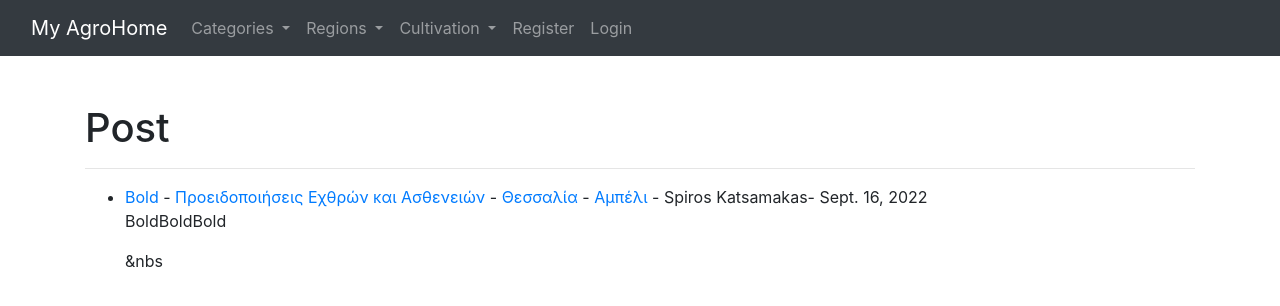
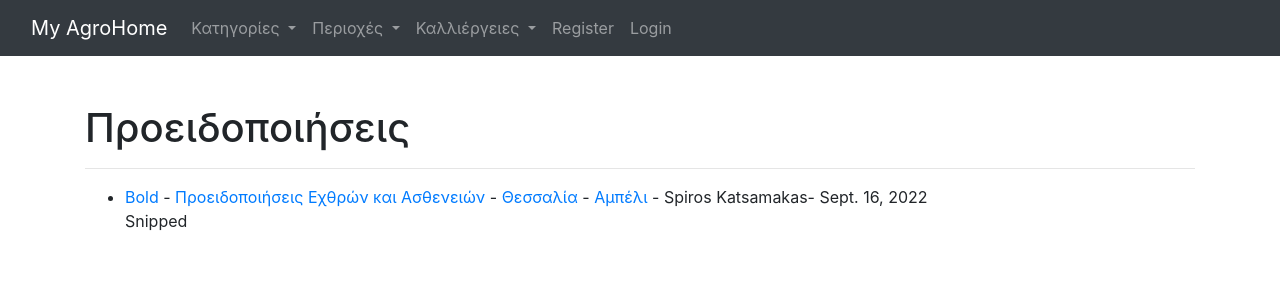
Before and after one commit to spiroskatsamakas/simpleblog2, a Django app: page / in a window 1280 px wide. Shown: the top 306 px of the page. Run offline with Django 3.2, Linux system fonts and the light colour scheme; data comes from the database, SQL or seed files in the repository; both versions use the stored data as it was after the commit; some libraries are stand-ins or nearby versions.

Commit message:
Modified templates to display posts from database.

```diff
--- a/ablog/settings.py
+++ b/ablog/settings.py
@@ -40,6 +40,7 @@ INSTALLED_APPS = [
     'django.contrib.staticfiles',
     'theblog',
     'members',
+    'ckeditor',
 ]
 
 MIDDLEWARE = [
--- a/theblog/forms.py
+++ b/theblog/forms.py
@@ -30,7 +30,7 @@ for item in choices:
 class PostForm(forms.ModelForm):
     class Meta:
             model = Post
-            fields = ('title', 'title_tag', 'author', 'category', 'region', 'cultivation', 'body')
+            fields = ('title', 'title_tag', 'author', 'category', 'region', 'cultivation', 'body','snippet',)
             widgets = {
                 'title': forms.TextInput(attrs={'class': 'form-control'}),
                 'title_tag': forms.TextInput(attrs={'class': 'form-control'}),
@@ -40,18 +40,18 @@ class PostForm(forms.ModelForm):
                 'region': forms.Select(choices=choice_list1, attrs={'class': 'form-control'}),
                 'cultivation': forms.Select(choices=choice_list2 , attrs={'class': 'form-control'}),
                 'body': forms.Textarea(attrs={'class': 'form-control'}),
-                #'snippet': forms.Textarea(attrs={'class': 'form-control'}),
+                'snippet': forms.Textarea(attrs={'class': 'form-control'}),
             }
 
 class EditForm(forms.ModelForm):
 	class Meta:
 		model = Post
-		fields = ('title', 'title_tag', 'body')
+		fields = ('title', 'title_tag', 'body', 'snippet')
 
 		widgets = {
 			'title': forms.TextInput(attrs={'class': 'form-control'}),
 			'title_tag': forms.TextInput(attrs={'class': 'form-control'}),
 			#'author': forms.Select(attrs={'class': 'form-control'}),
 			'body': forms.Textarea(attrs={'class': 'form-control'}),
-			#'snippet': forms.Textarea(attrs={'class': 'form-control'}),
+			'snippet': forms.Textarea(attrs={'class': 'form-control'}),
 		}
--- a/theblog/models.py
+++ b/theblog/models.py
@@ -2,6 +2,7 @@ from django.db import models
 from django.contrib.auth.models import User
 from django.urls import reverse
 from datetime import datetime, date
+from ckeditor.fields import RichTextField
 
 # Create your models here.
 
@@ -40,11 +41,13 @@ class Post(models.Model):
     title = models.CharField(max_length=255)
     title_tag = models.CharField(max_length=255)
     author = models.ForeignKey(User, on_delete=models.CASCADE)
-    body = models.TextField()
+    #body = models.TextField()
+    body = RichTextField(blank=True, null=True)
     post_date = models.DateField(auto_now_add=True)
     category = models.CharField(max_length=255, default='coding')
     region = models.CharField(max_length=255, default='thessaly')
     cultivation = models.CharField(max_length=255, default='tomato')
+    snippet = models.CharField(max_length=255, default='Snipped')
 
     def __str__(self):
             return self.title + ' | ' + str(self.author)
--- a/theblog/templates/add_post.html
+++ b/theblog/templates/add_post.html
@@ -14,6 +14,7 @@
 		<div class="form-group">
 	<form method="POST">
 				{% csrf_token %}
+				{{ form.media }}
 				{{ form.as_p }}
 				<button class="btn btn-secondary">Post</button>
 		</div>
--- a/theblog/templates/base.html
+++ b/theblog/templates/base.html
@@ -28,7 +28,7 @@
 
       <li class="nav-item dropdown">
         <a class="nav-link dropdown-toggle" href="#" id="navbarDropdown" role="button" data-toggle="dropdown" aria-haspopup="true" aria-expanded="false">
-          Categories
+          Κατηγορίες
         </a>
         <div class="dropdown-menu" aria-labelledby="navbarDropdown">
 
@@ -52,7 +52,7 @@
 
       <li class="nav-item dropdown">
         <a class="nav-link dropdown-toggle" href="#" id="navbarDropdown" role="button" data-toggle="dropdown" aria-haspopup="true" aria-expanded="false">
-          Regions
+          Περιοχές
         </a>
         <div class="dropdown-menu" aria-labelledby="navbarDropdown">
 
@@ -76,7 +76,7 @@
 
       <li class="nav-item dropdown">
         <a class="nav-link dropdown-toggle" href="#" id="navbarDropdown" role="button" data-toggle="dropdown" aria-haspopup="true" aria-expanded="false">
-          Cultivation
+          Καλλιέργειες
         </a>
         <div class="dropdown-menu" aria-labelledby="navbarDropdown">
 
@@ -110,7 +110,7 @@
 
       <li class="nav-item dropdown">
         <a class="nav-link dropdown-toggle" href="#" id="navbarDropdown" role="button" data-toggle="dropdown" aria-haspopup="true" aria-expanded="false">
-          Categories
+          Κατηγορίες
         </a>
         <div class="dropdown-menu" aria-labelledby="navbarDropdown">
 
@@ -134,7 +134,7 @@
 
       <li class="nav-item dropdown">
         <a class="nav-link dropdown-toggle" href="#" id="navbarDropdown" role="button" data-toggle="dropdown" aria-haspopup="true" aria-expanded="false">
-          Regions
+          Περιοχές
         </a>
         <div class="dropdown-menu" aria-labelledby="navbarDropdown">
 
@@ -158,7 +158,7 @@
 
       <li class="nav-item dropdown">
         <a class="nav-link dropdown-toggle" href="#" id="navbarDropdown" role="button" data-toggle="dropdown" aria-haspopup="true" aria-expanded="false">
-          Cultivation
+          Καλλιέργειες
         </a>
         <div class="dropdown-menu" aria-labelledby="navbarDropdown">
 
--- a/theblog/templates/home.html
+++ b/theblog/templates/home.html
@@ -5,7 +5,7 @@
 
 
 <br/>
-<h1>Post</h1>
+<h1>Προειδοποιήσεις</h1>
 <hr>
 
 <ul>
@@ -27,7 +27,7 @@
 	{% endif %}
 
 	<br/>
-	{{ post.body|slice:":50"|safe }}</li>
+	{{ post.snippet }}</li>
 {% endfor %}
 </ul>
 
```
Also changed, not shown: db.sqlite3, theblog/migrations/0007_alter_post_body.py (added), theblog/migrations/0008_post_snippet.py (added).
